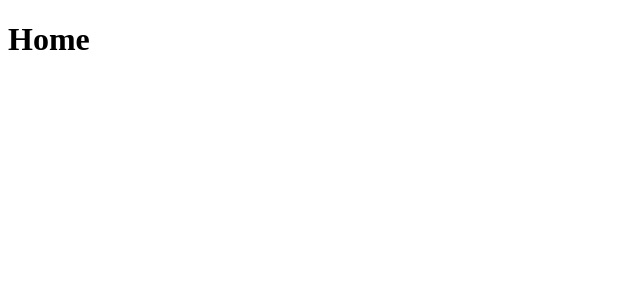
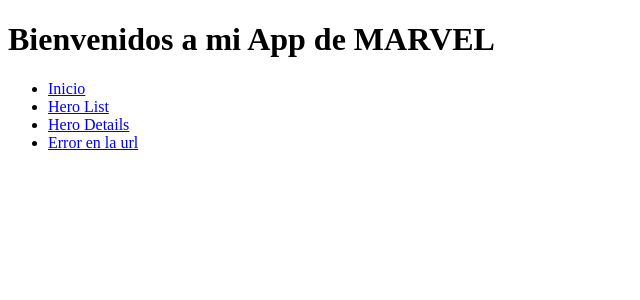
Before and after one commit to gal099/marvel_app, a React (Create React App) app: page / in a window 1280 px wide. Shown: the top 300 px of the page, without its empty margins (0-640 px from the left). Built offline with nearby package versions, Linux system fonts and the light colour scheme.

Commit message:
pruebo un menú

```diff
--- a/src/pages/Home/index.js
+++ b/src/pages/Home/index.js
@@ -1,3 +1,12 @@
 import React from 'react';
+import { Link } from 'react-router-dom';
 
-export default () => <h1>Home</h1>;
+export default () => <>
+<h1>Bienvenidos a mi App de MARVEL</h1>
+<ul>
+        <li><Link to="/">Inicio</Link></li>
+        <li><Link to="/HeroList">Hero List</Link></li>
+        <li><Link to="/HeroDetails/">Hero Details</Link></li>
+        <li><Link to="/asd">Error en la url</Link></li>
+    </ul>
+</>;
```
